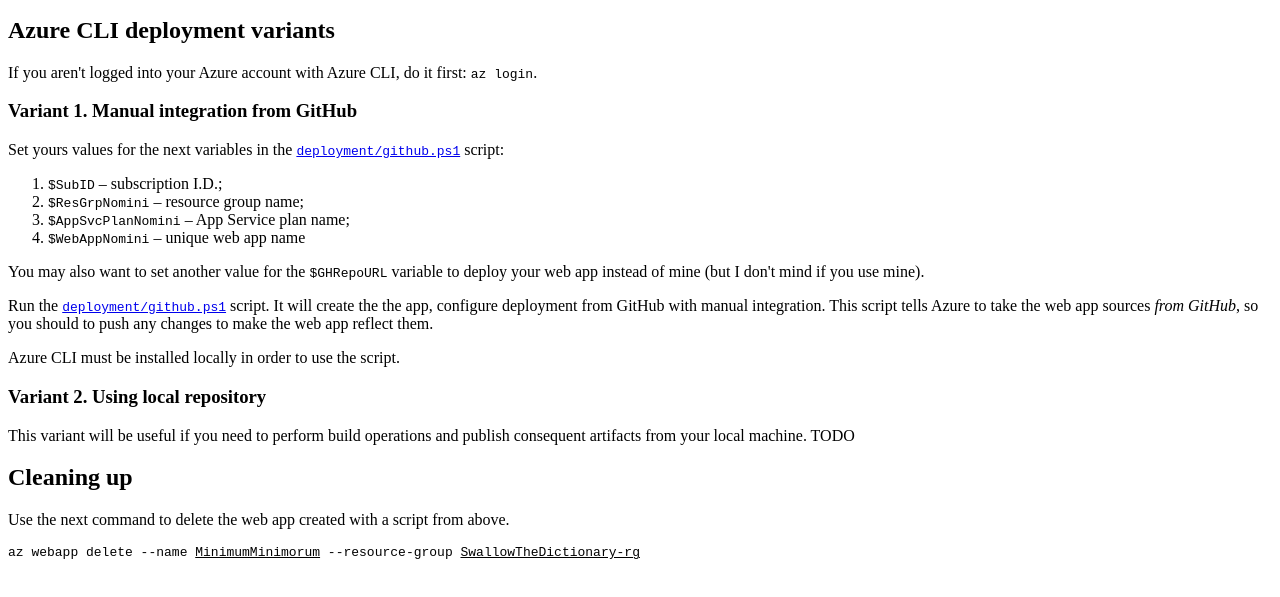
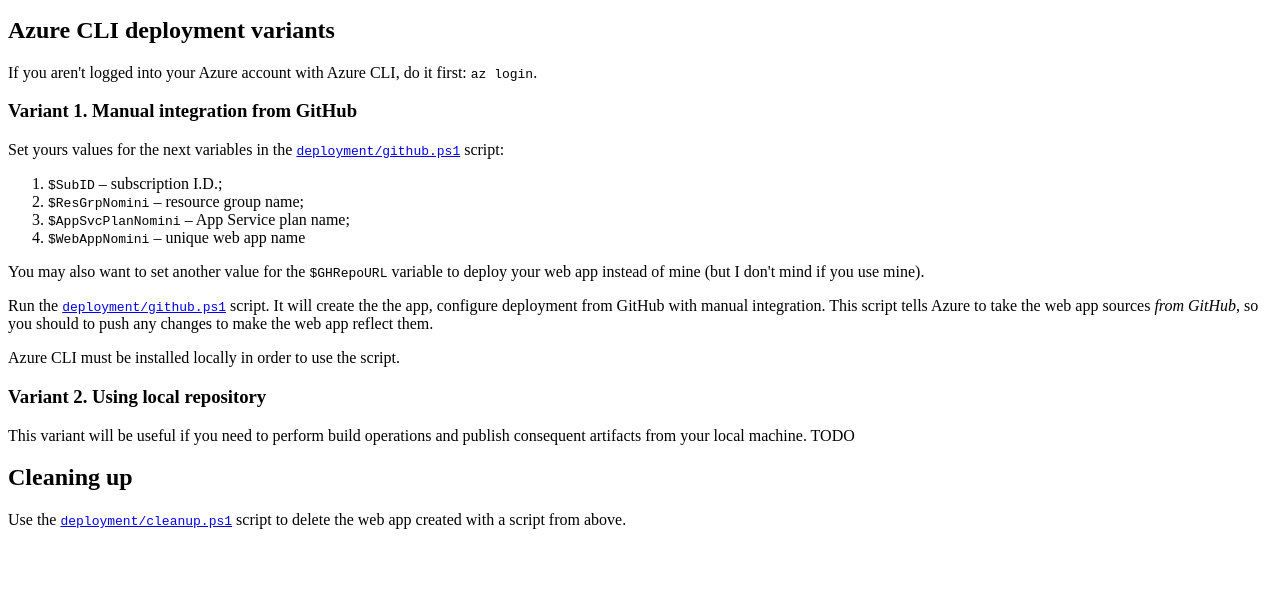
Before and after one commit to vasily-blinkov/minimum-minimorum, a plain HTML site: page index.html in a window 1280 px wide. Shown: the part 101-698 px from the top of the page. Drawn offline with Linux system fonts and the light colour scheme.

Commit message:
Begginning of web app removing

```diff
--- a/index.html
+++ b/index.html
@@ -58,8 +58,8 @@
         </p>
         <h2>Cleaning up</h2>
         <p>
-            Use the next command to delete the web app created with a script from above.
+            Use the <a href="deployment/cleanup.ps1"><span class="code">deployment/cleanup.ps1</span></a>
+            script to delete the web app created with a script from above.
         </p>
-        <pre>az webapp delete --name <span class="variable">MinimumMinimorum</span> --resource-group <span class="variable">SwallowTheDictionary-rg</span></pre>
     </body>
 </html>
```
Also changed, not shown: 1 other file.
